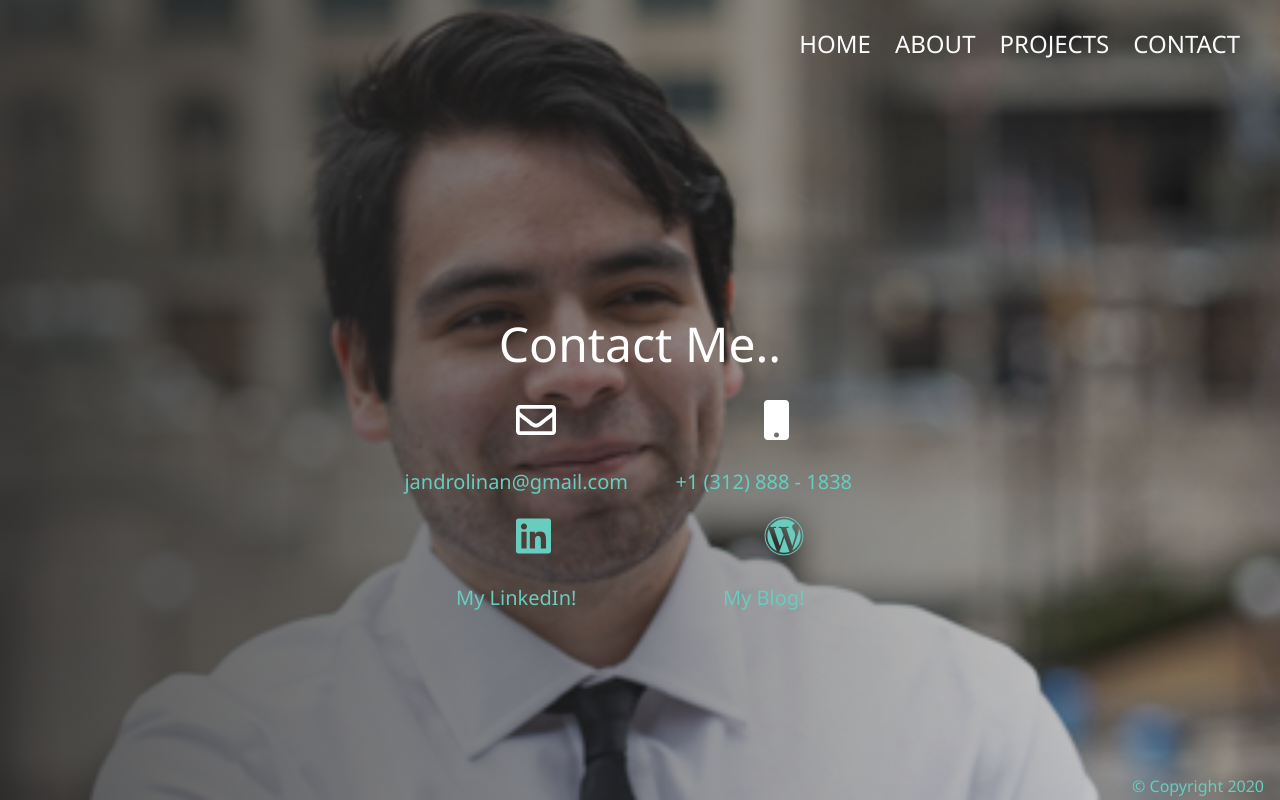
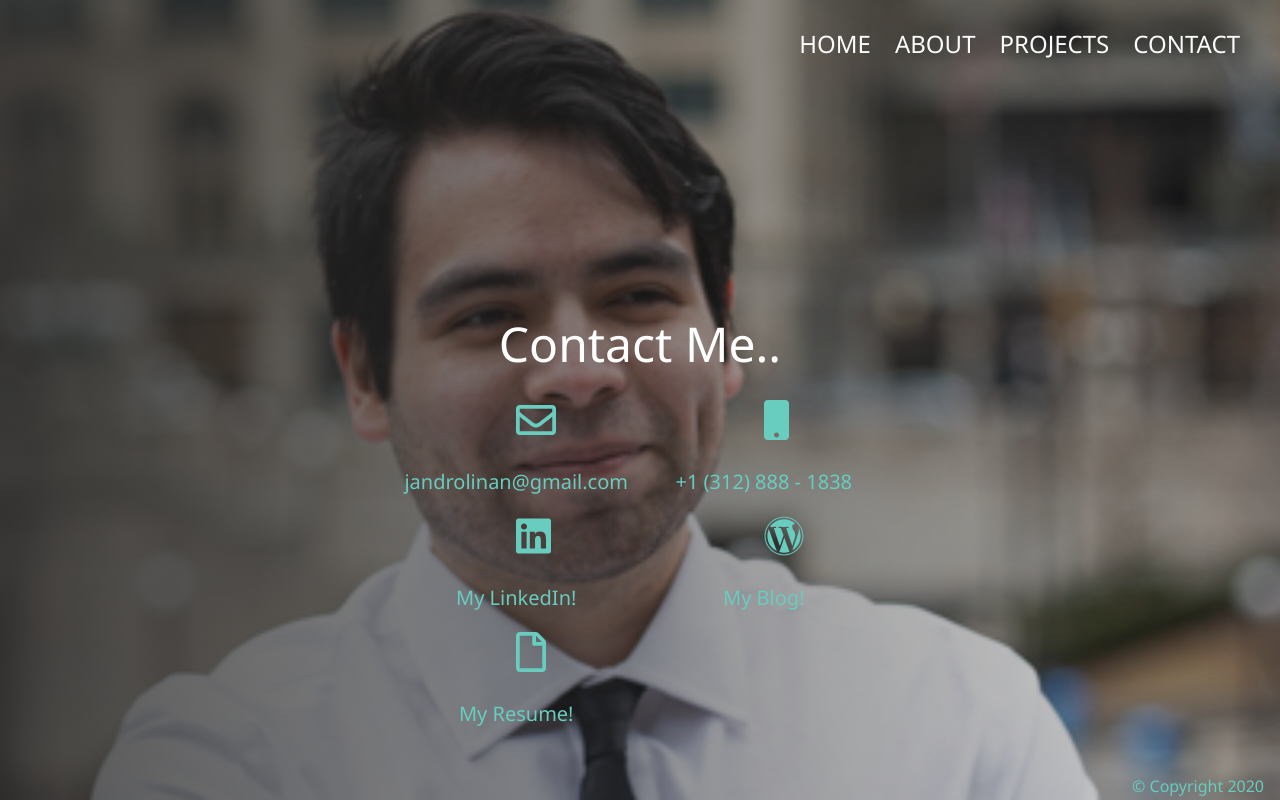
Before and after one commit to alinan-vn/react-portfolio, a React (Create React App) app: page /contact in a window 1280 px wide. Built offline with nearby package versions, Linux system fonts and the light colour scheme.

Commit message:
restyled a bit, added resume that opens in a new window

```diff
--- a/src/components/contact/index.js
+++ b/src/components/contact/index.js
@@ -2,8 +2,9 @@ import React from 'react';
 import Footer from '../global/footer/index';
 import { FontAwesomeIcon } from '@fortawesome/react-fontawesome';
 import { faLinkedin, faWordpress } from '@fortawesome/free-brands-svg-icons';
-import { faEnvelope } from '@fortawesome/free-regular-svg-icons';
-import { faMobile } from '@fortawesome/free-solid-svg-icons'
+import { faEnvelope, faFile } from '@fortawesome/free-regular-svg-icons';
+import { faMobile } from '@fortawesome/free-solid-svg-icons';
+import Resume from '../../files/WebDevResume.pdf';
 
 class Contact extends React.Component {
     render(){
@@ -32,6 +33,12 @@ class Contact extends React.Component {
                         </a>
                         <div className="contact__text">My Blog!</div>
                     </div>
+                    <div>
+                        <a href={Resume} target='_blank'>
+                            <FontAwesomeIcon className='contact__item social-icon' icon={faFile} />
+                        </a>
+                        <div className="contact__text">My Resume!</div>
+                    </div>
                 </div>
 
                 <Footer />
--- a/src/scss/_contact.scss
+++ b/src/scss/_contact.scss
@@ -32,10 +32,17 @@
         text-align: center;
     }
 
+    &__res-text {
+        color: $secondary-color;
+        font-size: 1.5rem;
+        text-align: center;
+    }
+
     &__item {
         font-size: 2.5rem;
         margin-bottom: 2rem;
         margin-left: 50%;
+        color: $secondary-color;
     }
 }
 
```
Also changed, not shown: 1 other file (tests, documents, lock files or other folders).
